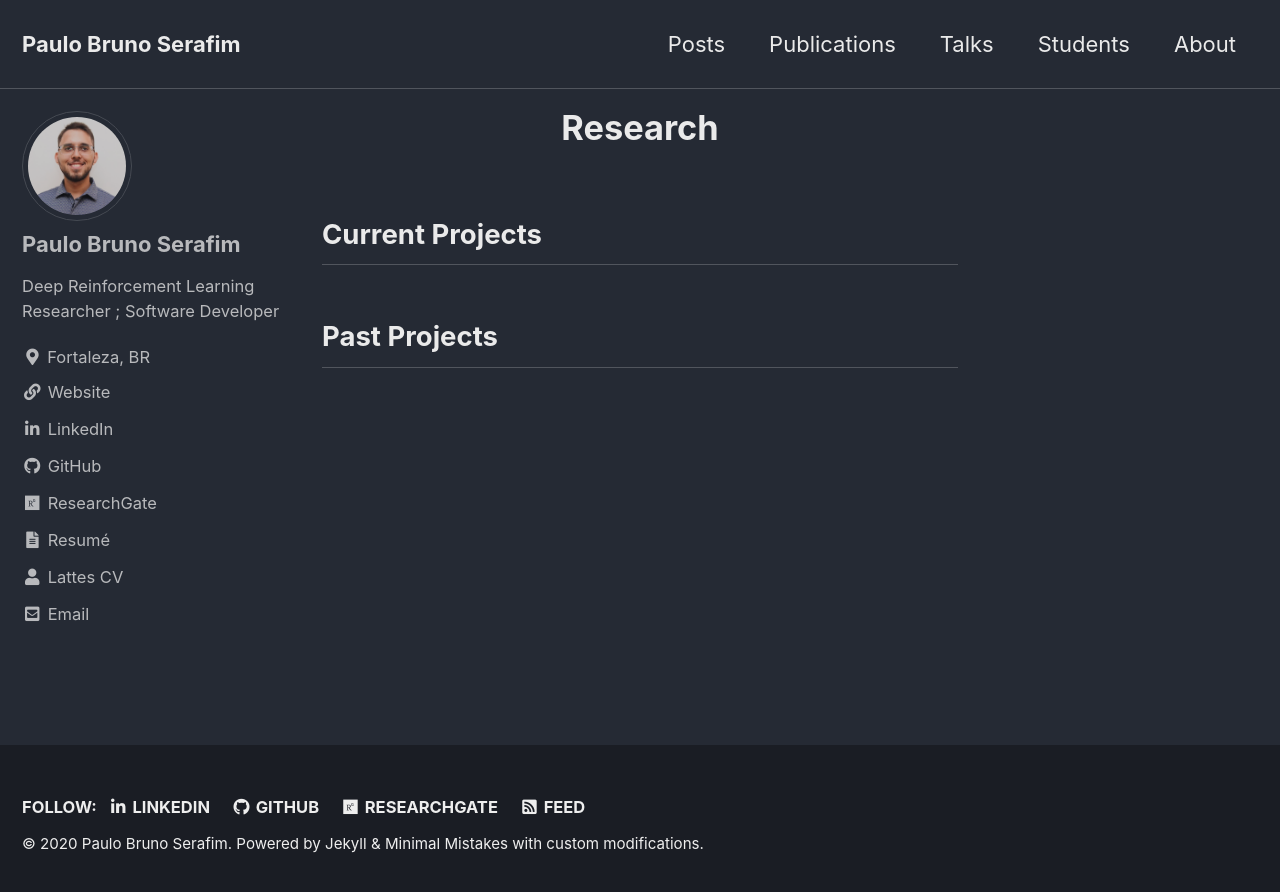
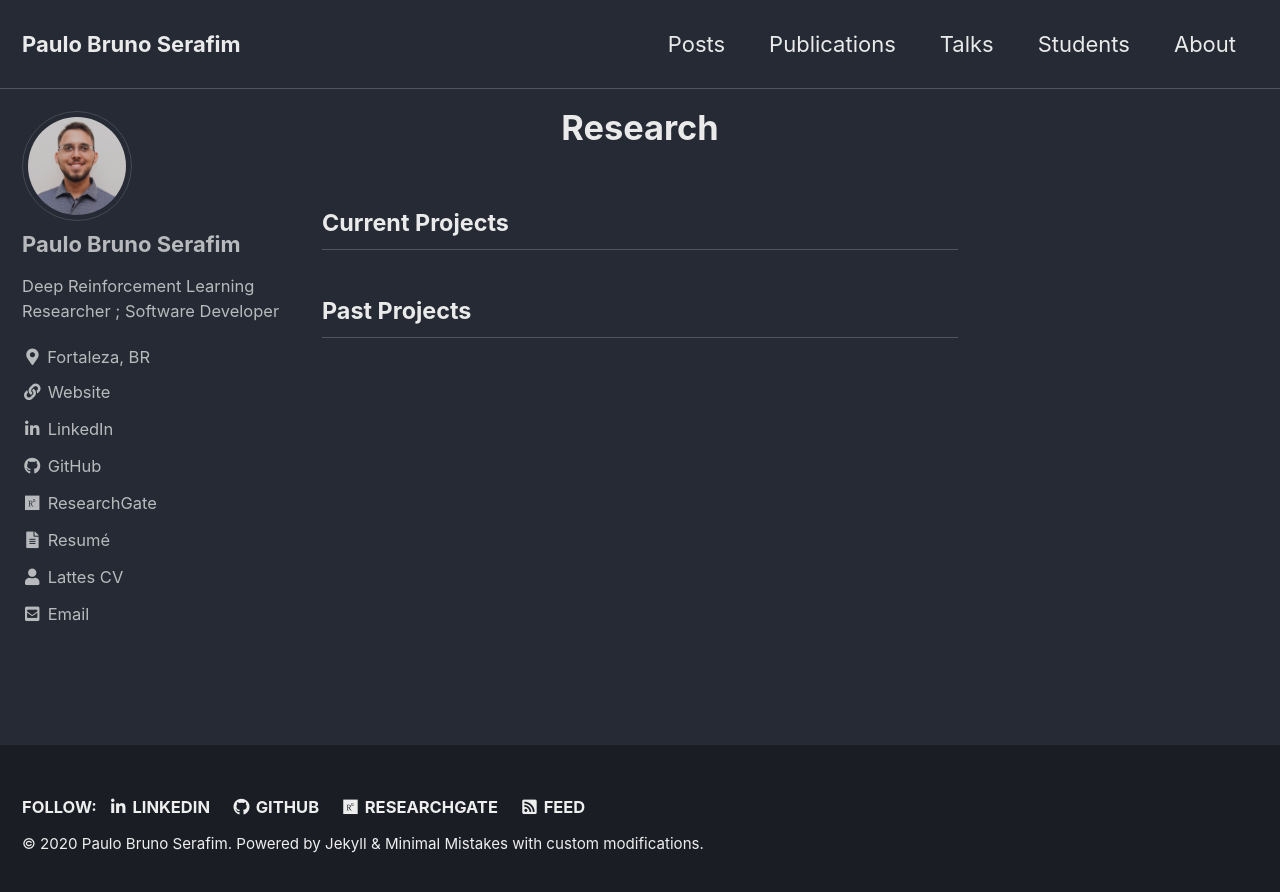
Before and after one commit to paulobruno/PersonalSite, a Jekyll site: the page built from _pages/research.md, in a window 1280 px wide. Shown: the top 892 px of the page. Built offline with Jekyll 4.4.1, drawn with Linux system fonts in a browser that asks for light colours; cached includes are drawn as plain includes.

Commit message:
Adjust title size in post lists

```diff
--- a/_config.yml
+++ b/_config.yml
@@ -210,7 +210,7 @@ sass:
 
 # Outputting
 permalink: /:categories/:title/
-paginate: 5 # amount of posts to show
+paginate: 8 # amount of posts to show
 paginate_path: /page:num/
 timezone: # https://en.wikipedia.org/wiki/List_of_tz_database_time_zones
 
--- a/_sass/minimal-mistakes/_variables.scss
+++ b/_sass/minimal-mistakes/_variables.scss
@@ -45,8 +45,8 @@ $type-size-8: 0.625em !default; // ~10px
 
 /* headline scale */
 $h-size-1: 1.563em !default; // ~25.008px
-$h-size-2: 1.25em !default; // ~20px
-$h-size-3: 1.125em !default; // ~18px
+$h-size-2: 1.0625em !default; // PB: 1.25em !default; // ~20px
+$h-size-3: 1.0625em !default; // PB: 1.125em !default; // ~18px
 $h-size-4: 1.0625em !default; // ~17px
 $h-size-5: 1.03125em !default; // ~16.5px
 $h-size-6: 1em !default; // ~16px
```
